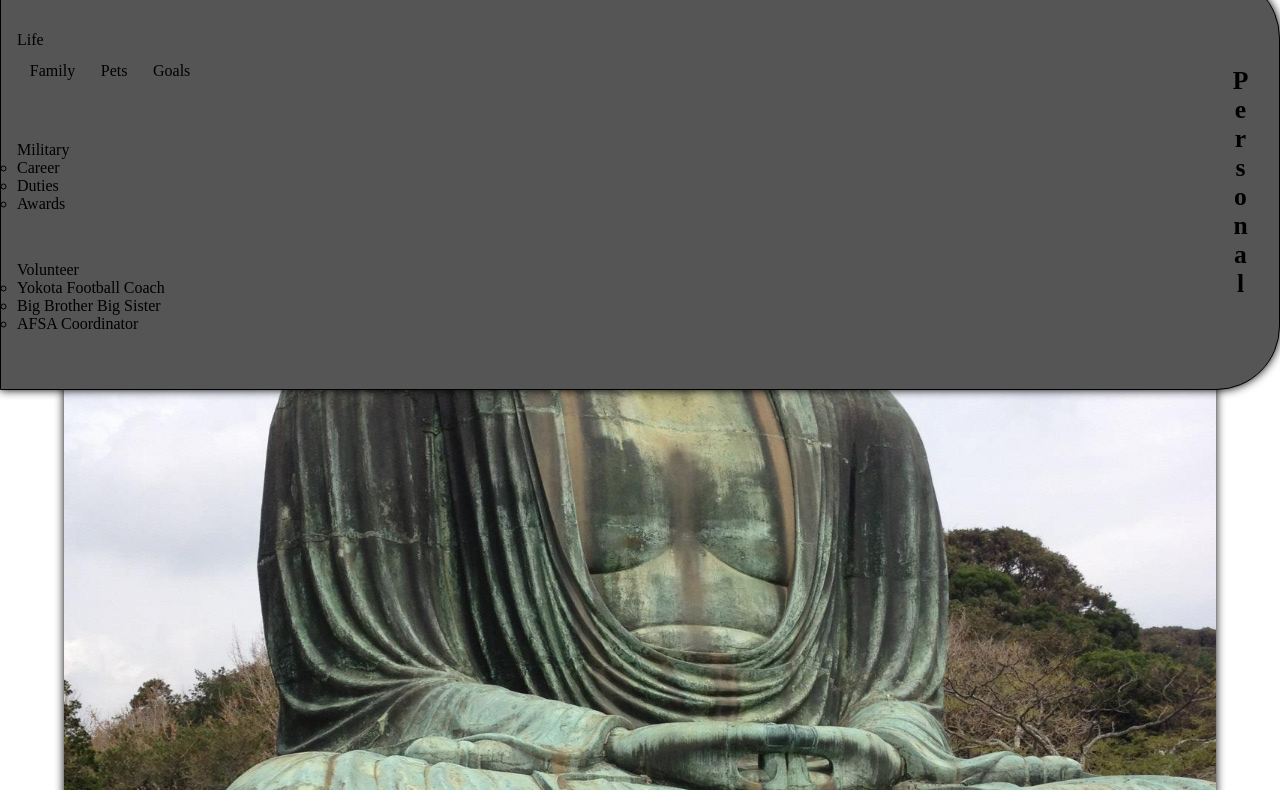
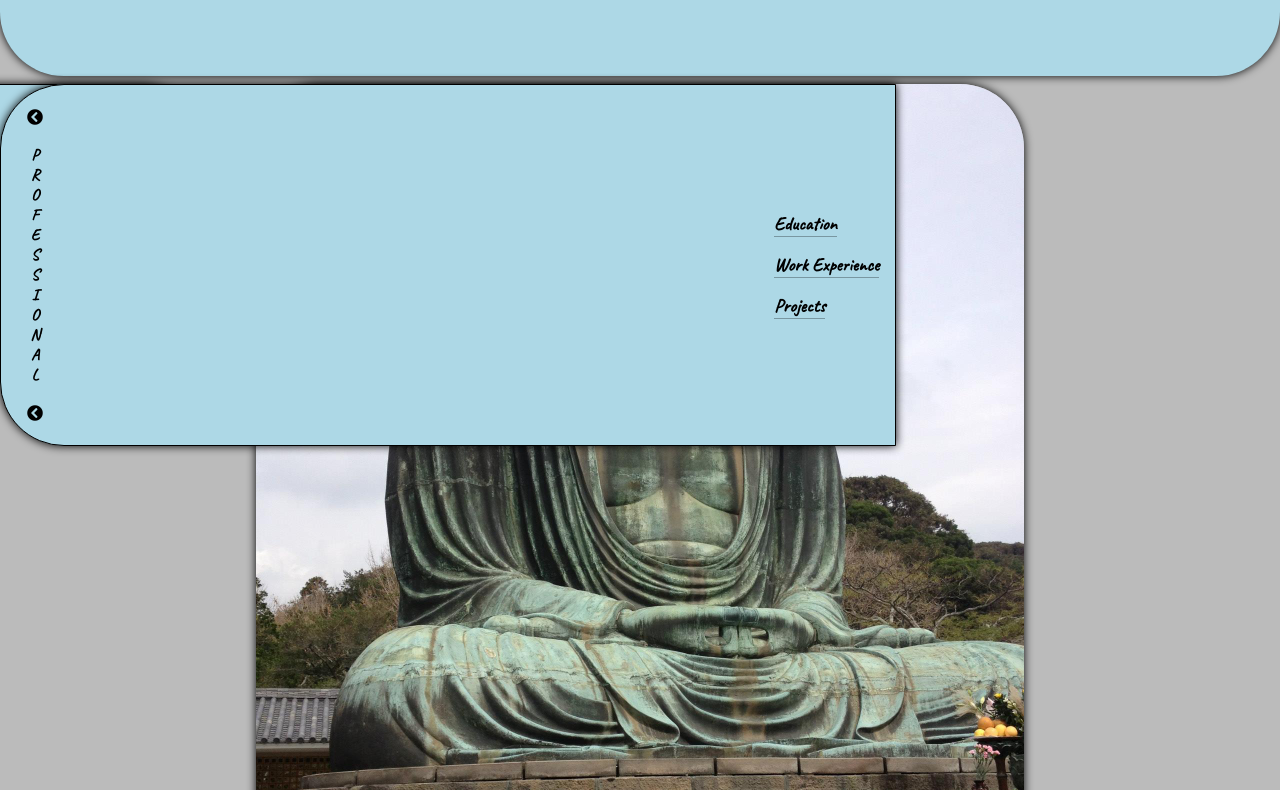
Before and after one commit to hunghly/old-portfolio, a plain HTML site: page index.html in a window 1280 px wide. Shown: the part 186-976 px from the top of the page. Drawn offline with Linux system fonts and the light colour scheme.

Commit message:
left menu works, right menu needs to adjust positioning

```diff
--- a/css/styles.css
+++ b/css/styles.css
@@ -1,9 +1,12 @@
+@import url('https://fonts.googleapis.com/css?family=Caveat|Pacifico&display=swap');
+
+:root {
+    --main-theme-color: lightblue;
+    --pacifico-font: 'Pacifico', cursive ;
+    --caveat-font: 'Caveat', cursive;
+}
 html {
     font-size: 100%;
-}
-
-:root {
-
 }
 
 * {
@@ -13,14 +16,23 @@ html {
 }
 body {
     font-size: .8rem;
+    background-color: #BBB;
 }
 
 .wrapper {
     /*text-align: center;*/
+    display: grid;
+    grid-template: 20% 70% 10% / repeat(3, 1fr);
+    grid-template-areas:
+            "header-area header-area header-area"
+            "body-area body-area body-area"
+            "footer-area footer-area footer-area";
+    grid-gap: .5rem;
 }
 
 .header-container {
-    background-color: lightblue;
+    grid-area: header-area;
+    background-color: var(--main-theme-color);
     display: flex;
     padding: .5rem;
     justify-content: center;
@@ -28,6 +40,7 @@ body {
     border-bottom-left-radius: 4rem;
     border-bottom-right-radius: 4rem;
     box-shadow: 0 0 10px black;
+    font-family: var(--pacifico-font);
 }
 .title-photo, .header-text {
     margin: .5rem;
@@ -36,9 +49,10 @@ body {
     font-size: 1rem;
 }
 .body-container {
+    grid-area: body-area;
     /*background-color: #555;*/
     display: flex;
-    margin-top: 1rem;;
+    /*margin-top: 1rem;*/
 }
 .left-body-container {
     width: 10vw;
@@ -72,11 +86,12 @@ body {
     margin: auto;
 }
 .left-menu-container {
-    position: absolute;
-    top: 20%;
-    left: 0;
-    width: 100%;
-    background-color: #555;
+    grid-area: body-area;
+    position: relative;
+    height: min-content;
+    /*width: 70%;*/
+    width: 70%;
+    background-color: var(--main-theme-color);
     border-top-right-radius: 4rem;
     border-bottom-right-radius: 4rem;
     border: .1rem solid black;
@@ -85,31 +100,116 @@ body {
     justify-content: space-between;
     box-shadow: 0 0 10px black;
     padding: 1.5rem 1.5rem 1.5rem 0;
+    font-family: var(--caveat-font);
+}
+.left-menu-container-open {
+    left: -1%;
+    transition: .5s all ease;
+}
+.left-menu-container-close {
+    left: -54%;
+    transition: .5s all ease;
 }
 .left-menu-container h1 {
     writing-mode: vertical-rl;
     text-orientation: upright;
+    cursor: pointer;
+    font-size: 1rem
+    /*padding: 1.5rem;*/
 }
 .nav-links-left {
     list-style: none;
+    padding-left: 1rem;
+    width: max-content;
 }
 .nav-item-left {
+    position: relative;
+    top: 50%;
     margin: 1rem 0;
-    padding: 1rem 5rem 1rem 1rem;
     font-size: 1rem;
-/*    border-top-right-radius: 4rem;
-    border-bottom-right-radius: 4rem;*/
+    width: max-content;
+    border-bottom: .1rem solid rgba(0, 0, 0, .3);
 }
-.family-links {
+.nav-item-left h3 {
+    cursor: pointer;
+}
+
+/*---------------------------*/
+.right-menu-container {
+    grid-area: body-area;
+    position: relative;
+    /*left: 31%;*/
+    right:71%;
+    /*left: 84%; right size for close*/
+    height: min-content;
+    width: 70%;
+    background-color: var(--main-theme-color);
+    border-top-left-radius: 4rem;
+    border-bottom-left-radius: 4rem;
+    border: .1rem solid black;
     display: flex;
+    align-items: center;
+    justify-content: space-between;
+    box-shadow: 0 0 10px black;
+    padding: 1.5rem 0 1.5rem 1.5rem;
+    font-family: var(--caveat-font);
+}
+.right-menu-container-open {
+    right: 0;
+    transition: .5s all ease;
+}
+.right-menu-container-close {
+    left: 84%;
+    transition: .5s all ease;
+}
+.right-menu-container h1 {
+    writing-mode: vertical-rl;
+    text-orientation: upright;
+    cursor: pointer;
+    font-size: 1rem
+    /*padding: 1.5rem;*/
+}
+.nav-links-right {
     list-style: none;
+    padding-right: 1rem;
+    width: max-content;
 }
-.family-link-item {
-    margin: .8rem;
+.nav-item-right {
+    position: relative;
+    top: 50%;
+    margin: 1rem 0;
+    font-size: 1rem;
+    width: max-content;
+    border-bottom: .1rem solid rgba(0, 0, 0, .3);
 }
-/*.nav-item-left:hover {
-    background-color: lightblue;
-}*/
+.nav-item-right h3 {
+    cursor: pointer;
+}
+
+/*------------------------*/
+
+
+
+
+
+
+
+
+
+.family-links, .military-links, .volunteer-links {
+    list-style: none;
+    display: none;
+}
+.link-item {
+    margin: 1rem;
+    cursor: pointer;
+    width: max-content;
+}
+
+.footer-container {
+    grid-area: footer-area;
+    height: 10rem; /*change later*/
+}
 
 #title-photo {
     border: .2rem solid black;
@@ -117,9 +217,9 @@ body {
     height: auto;
     max-width: 100%;
 }
-#buddha-photo {
+#photo-slideshow {
     height: 100%;
-    max-width: 90%;
+    max-width: 60%;
     border-radius: 4rem;
     box-shadow: 0 0 10px black;
 }
--- a/index.html
+++ b/index.html
@@ -6,6 +6,7 @@
           content="width=device-width, user-scalable=no, initial-scale=1.0, maximum-scale=1.0, minimum-scale=1.0">
     <meta http-equiv="X-UA-Compatible" content="ie=edge">
     <title>Hello There!</title>
+    <link rel="stylesheet" href="https://cdnjs.cloudflare.com/ajax/libs/font-awesome/5.9.0/css/all.css">
     <link rel="stylesheet" href="./css/styles.css">
 </head>
 <body>
@@ -19,37 +20,84 @@
 <!--            <h1>Personal</h1>-->
 <!--        </div>-->
         <div class="center-body-container">
-            <img src="./img/buddha-photo.jpg" alt="photos" id="buddha-photo">
+            <img src="./img/buddha-photo.jpg" alt="photos" id="photo-slideshow">
         </div>
 <!--        <div class="right-body-container">-->
 <!--            <h1>Professional</h1>-->
 <!--        </div>-->
     </div>
-    <div class="left-menu-container">
+
+
+    <div class="left-menu-container left-menu-container-close">
         <ul class="nav-links-left">
-            <li class="nav-item-left">Life
+            <li class="nav-item-left">
+                <h3>Life</h3>
                 <ul class="family-links">
-                    <li class="family-link-item">Family</li>
-                    <li class="family-link-item">Pets</li>
-                    <li class="family-link-item">Goals</li>
+                    <li class="family-link-item link-item">Family</li>
+                    <li class="family-link-item link-item">Pets</li>
+                    <li class="family-link-item link-item">Goals</li>
                 </ul>
             </li>
-            <li class="nav-item-left">Military
+            <li class="nav-item-left">
+                <h3>Military</h3>
                 <ul class="military-links">
-                    <li class="military-link-item">Career</li>
-                    <li class="military-link-item">Duties</li>
-                    <li class="military-link-item">Awards</li>
+                    <li class="military-link-item link-item">Career</li>
+                    <li class="military-link-item link-item">Duties</li>
+                    <li class="military-link-item link-item">Awards</li>
                 </ul>
             </li>
-            <li class="nav-item-left">Volunteer
+            <li class="nav-item-left">
+                <h3>Volunteerism</h3>
                 <ul class="volunteer-links">
-                    <li class="volunteer-link-item">Yokota Football Coach</li>
-                    <li class="volunteer-link-item">Big Brother Big Sister</li>
-                    <li class="volunteer-link-item">AFSA Coordinator</li>
+                    <li class="volunteer-link-item link-item">Youth Football Coach</li>
+                    <li class="volunteer-link-item link-item">BBBS San Antonio</li>
+                    <li class="volunteer-link-item link-item">AFSA</li>
                 </ul>
             </li>
         </ul>
-        <h1>Personal</h1>
+        <h1 id="left-menu-header">
+            <i class="fas fa-chevron-circle-right left-arrow"></i>
+            PERSONAL
+            <i class="fas fa-chevron-circle-right left-arrow"></i>
+        </h1>
+    </div>
+
+    <div class="right-menu-container right-menu-container-open">
+        <h1 id="right-menu-header">
+            <i class="fas fa-chevron-circle-left right-arrow"></i>
+            PROFESSIONAL
+            <i class="fas fa-chevron-circle-left right-arrow"></i>
+        </h1>
+        <ul class="nav-links-right">
+            <li class="nav-item-right">
+                <h3>Education</h3>
+                <ul class="family-links">
+                    <li class="family-link-item link-item">Family</li>
+                    <li class="family-link-item link-item">Pets</li>
+                    <li class="family-link-item link-item">Goals</li>
+                </ul>
+            </li>
+            <li class="nav-item-right">
+                <h3>Work Experience</h3>
+                <ul class="military-links">
+                    <li class="military-link-item link-item">Career</li>
+                    <li class="military-link-item link-item">Duties</li>
+                    <li class="military-link-item link-item">Awards</li>
+                </ul>
+            </li>
+            <li class="nav-item-right">
+                <h3>Projects</h3>
+                <ul class="volunteer-links">
+                    <li class="volunteer-link-item link-item">Youth Football Coach</li>
+                    <li class="volunteer-link-item link-item">BBBS San Antonio</li>
+                    <li class="volunteer-link-item link-item">AFSA</li>
+                </ul>
+            </li>
+        </ul>
+    </div>
+
+    <div class="footer-container">
+
     </div>
 </div>
 <script src="./js/jquery-2.2.4.js"></script>
--- a/js/app.js
+++ b/js/app.js
@@ -1,6 +1,30 @@
 {
     "use strict";
     $(document).ready(() => {
+        let leftMenuContainerEl = $('.left-menu-container');
+
+        let switchLeftArrow = (element) => {
+            if ($(element).hasClass('fa-chevron-circle-right')) {
+                $(element).removeClass('fa-chevron-circle-right');
+                $(element).addClass('fa-chevron-circle-left');
+            } else {
+                $(element).removeClass('fa-chevron-circle-left');
+                $(element).addClass('fa-chevron-circle-right');
+            }
+        };
+
+        $('.nav-item-left').children('h3').click(function () {
+            $(this).next().slideToggle();
+        });
+
+        $('#left-menu-header').click(function () {
+            $(leftMenuContainerEl).toggleClass('left-menu-container-open');
+            $(leftMenuContainerEl).toggleClass('left-menu-container-close');
+            console.log($('.left-arrow'));
+            $('.left-arrow').each(function () {
+                switchLeftArrow(this);
+            });
+        });
 
     });
 }
```
